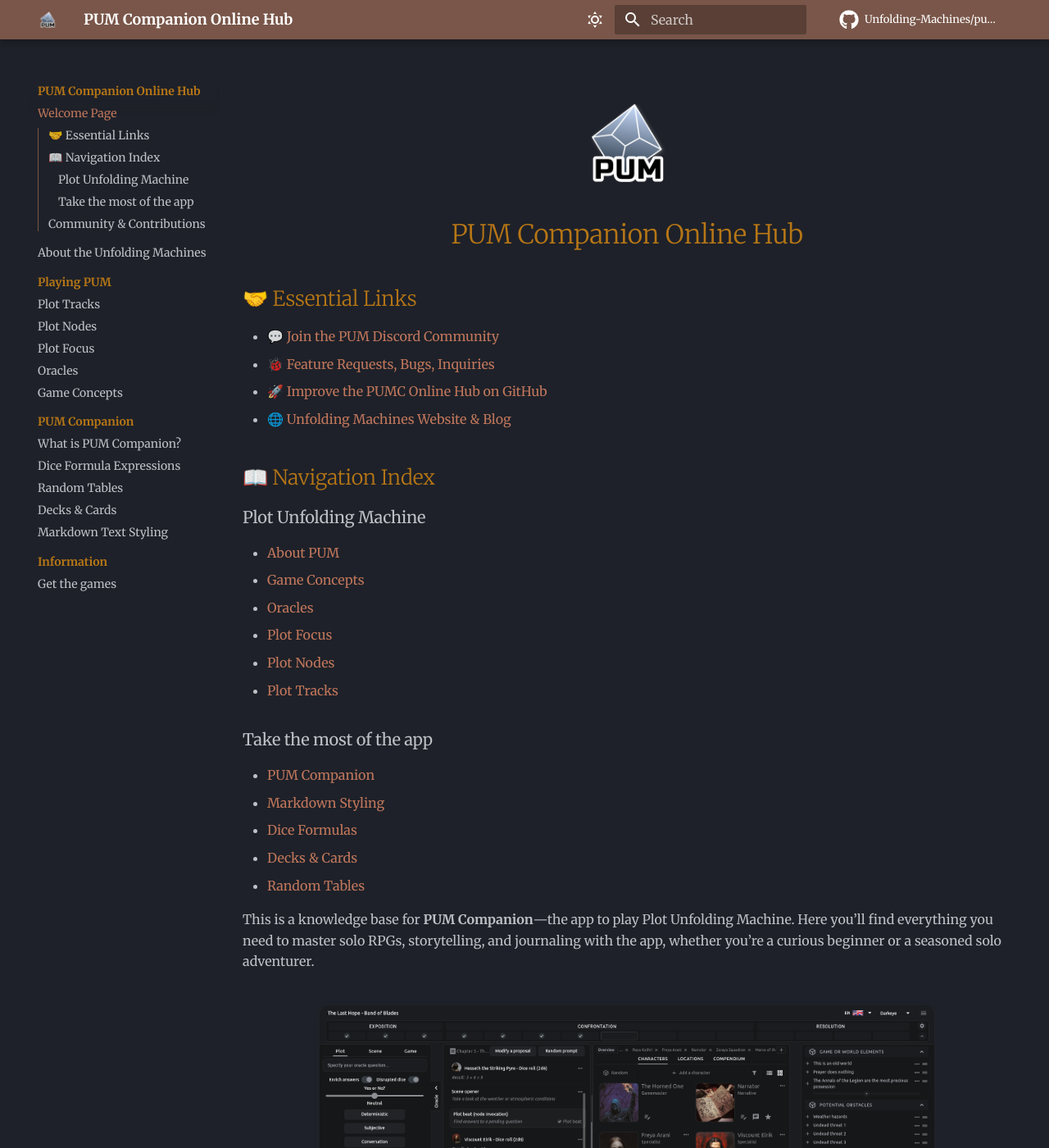
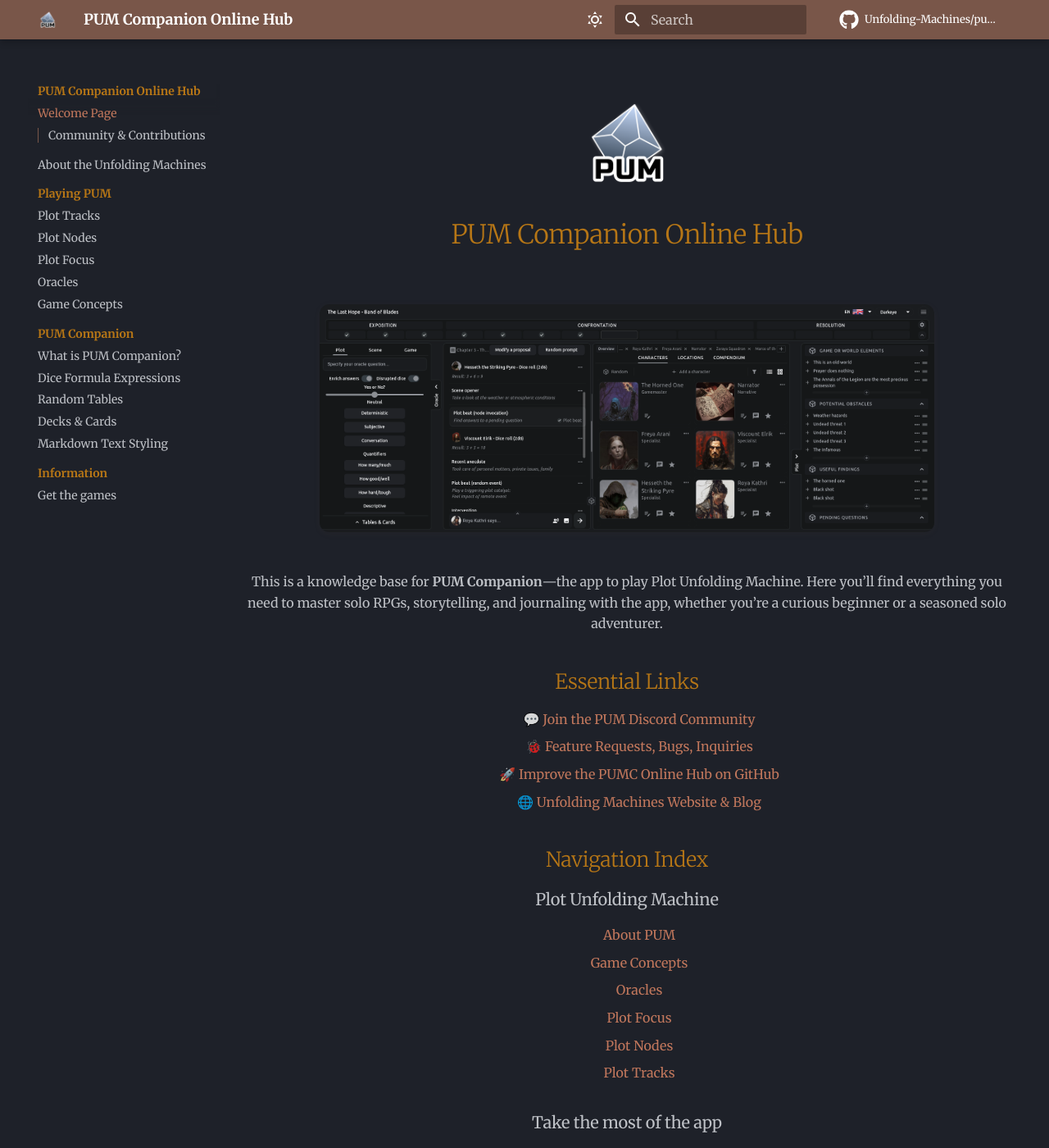
Before and after one commit to Unfolding-Machines/pumc-info-hub, an MkDocs documentation site: the page built from docs/index.md, in a window 1280 px wide and 1400 px high. Shown: the whole window at 82% size. Built offline with MkDocs 1.6.1 and Material for MkDocs 9.7.7, drawn with Linux system fonts in a browser that asks for light colours; comment, search, counter and statistics services are not loaded.

Commit message:
Center content properly

```diff
--- a/docs/index.md
+++ b/docs/index.md
@@ -1,40 +1,44 @@
-<p align="center">
+<p style="text-align: center;">
   <img src="assets/logos/pumc_icon_512.png" alt="PUM Companion Logo" width="120" style="margin-bottom: 0.5em;" />
 </p>
 
-<h1 align="center">PUM Companion Online Hub</h1>
+<h1 style="text-align: center;">PUM Companion Online Hub</h1>
 
-## 🤝 Essential Links
+<p style="text-align: center;">
+  <img src="assets/screenshots/pumc-wide.png" alt="PUMC App Overview" width="80%" style="border-radius: 12px; box-shadow: 0 2px 8px rgba(110,80,60,0.07); margin: 1.5em 0;" />
+</p>
 
-- 💬 [Join the PUM Discord Community](https://discord.gg/k2rQMa33Kq)
-- 🐞 [Feature Requests, Bugs, Inquiries](https://github.com/Unfolding-Machines/pumc-info-hub/issues)
-- 🚀 [Improve the PUMC Online Hub on GitHub](https://github.com/Unfolding-Machines/pumc-info-hub)
-- 🌐 [Unfolding Machines Website & Blog](https://www.unfolding-machines.com)
-
-## 📖 Navigation Index
-
-### Plot Unfolding Machine
-- [About PUM](about-pum.md)
-- [Game Concepts](game-concepts.md)
-- [Oracles](oracles.md)
-- [Plot Focus](plot-focus.md)
-- [Plot Nodes](plot-nodes.md)
-- [Plot Tracks](plot-tracks.md)
-
-### Take the most of the app
-- [PUM Companion](pum-companion.md)
-- [Markdown Styling](markdown-styling.md)
-- [Dice Formulas](dice-formulas.md)
-- [Decks & Cards](decks-cards.md)
-- [Random Tables](random-tables.md)
-
-<div class="pumc-intro-box">
+<div class="pumc-intro-box" style="text-align: center;">
   This is a knowledge base for <b>PUM Companion</b>—the app to play Plot Unfolding Machine. Here you’ll find everything you need to master solo RPGs, storytelling, and journaling with the app, whether you’re a curious beginner or a seasoned solo adventurer.
 </div>
 
-<p align="center">
-  <img src="assets/screenshots/pumc-wide.png" alt="PUMC App Overview" width="80%" style="border-radius: 12px; box-shadow: 0 2px 8px rgba(110,80,60,0.07); margin: 1.5em 0;" />
-</p>
+<div style="text-align: center;">
+  <h2>Essential Links</h2>
+  <ul style="list-style: none; padding: 0;">
+    <li>💬 <a href="https://discord.gg/k2rQMa33Kq">Join the PUM Discord Community</a></li>
+    <li>🐞 <a href="https://github.com/Unfolding-Machines/pumc-info-hub/issues">Feature Requests, Bugs, Inquiries</a></li>
+    <li>🚀 <a href="https://github.com/Unfolding-Machines/pumc-info-hub">Improve the PUMC Online Hub on GitHub</a></li>
+    <li>🌐 <a href="https://www.unfolding-machines.com">Unfolding Machines Website &amp; Blog</a></li>
+  </ul>
+  <h2>Navigation Index</h2>
+  <h3>Plot Unfolding Machine</h3>
+  <ul style="list-style: none; padding: 0;">
+    <li><a href="about-pum.md">About PUM</a></li>
+    <li><a href="game-concepts.md">Game Concepts</a></li>
+    <li><a href="oracles.md">Oracles</a></li>
+    <li><a href="plot-focus.md">Plot Focus</a></li>
+    <li><a href="plot-nodes.md">Plot Nodes</a></li>
+    <li><a href="plot-tracks.md">Plot Tracks</a></li>
+  </ul>
+  <h3>Take the most of the app</h3>
+  <ul style="list-style: none; padding: 0;">
+    <li><a href="pum-companion.md">PUM Companion</a></li>
+    <li><a href="markdown-styling.md">Markdown Styling</a></li>
+    <li><a href="dice-formulas.md">Dice Formulas</a></li>
+    <li><a href="decks-cards.md">Decks &amp; Cards</a></li>
+    <li><a href="random-tables.md">Random Tables</a></li>
+  </ul>
+</div>
 
 ---
 
@@ -46,7 +50,7 @@ This page has been setup for the PUM Companion community. Everyone is welcome to
 
 ---
 
-<p align="center">
+<p style="text-align: center;">
   <img src="assets/logos/unfolding_machines.png" alt="Unfolding Machines Logo" width="80" style="margin-top: 1em;" />
 </p>
 
```
